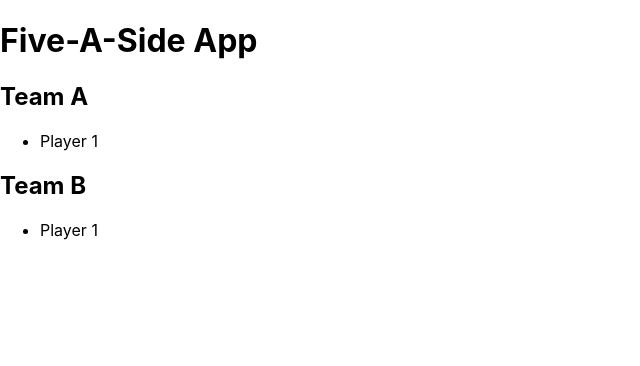
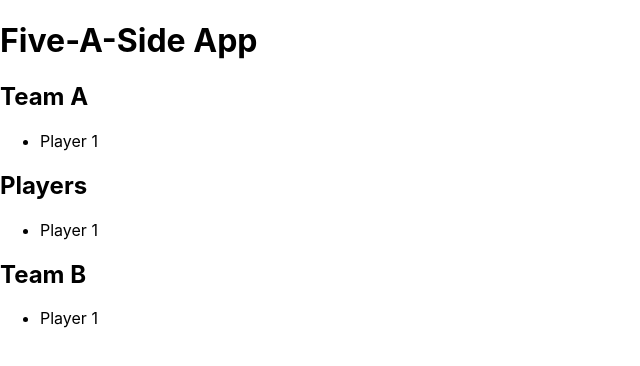
Before and after one commit to hjball/five-a-side, a React (Create React App) app: page / in a window 1280 px wide. Shown: the top 366 px of the page, without its empty margins (0-640 px from the left). Built offline with nearby package versions, Linux system fonts and the light colour scheme.

Commit message:
add playerlist component

```diff
--- a/src/App.js
+++ b/src/App.js
@@ -1,17 +1,21 @@
 import React from 'react';
 import './App.css';
 
-//components
+//import components
 import Header from './components/Header';
 import TeamList from './components/TeamList';
+import PlayerList from './components/PlayerList';
 
 const App = () => (
   <React.Fragment>
     <Header />
     <TeamList
+    //team name is passed down as a prop
       team="Team A"
     />
+    <PlayerList />
     <TeamList
+    //team name is passed down as a prop
       team="Team B"
     />
   </React.Fragment>
--- /dev/null
+++ b/src/components/PlayerList.jsx
@@ -0,0 +1,12 @@
+import React from 'react';
+
+const PlayerList = () => (
+	<div>
+		<h2>Players</h2>
+		<ul>
+			<li>Player 1</li>
+		</ul>
+	</div>
+);
+
+export default PlayerList;
--- a/src/components/TeamList.jsx
+++ b/src/components/TeamList.jsx
@@ -1,5 +1,6 @@
 import React from 'react';
 
+// team name is recieved as a prop
 const TeamList = ({ team }) => (
 	<div>
 		<h2>{ team }</h2>
```
